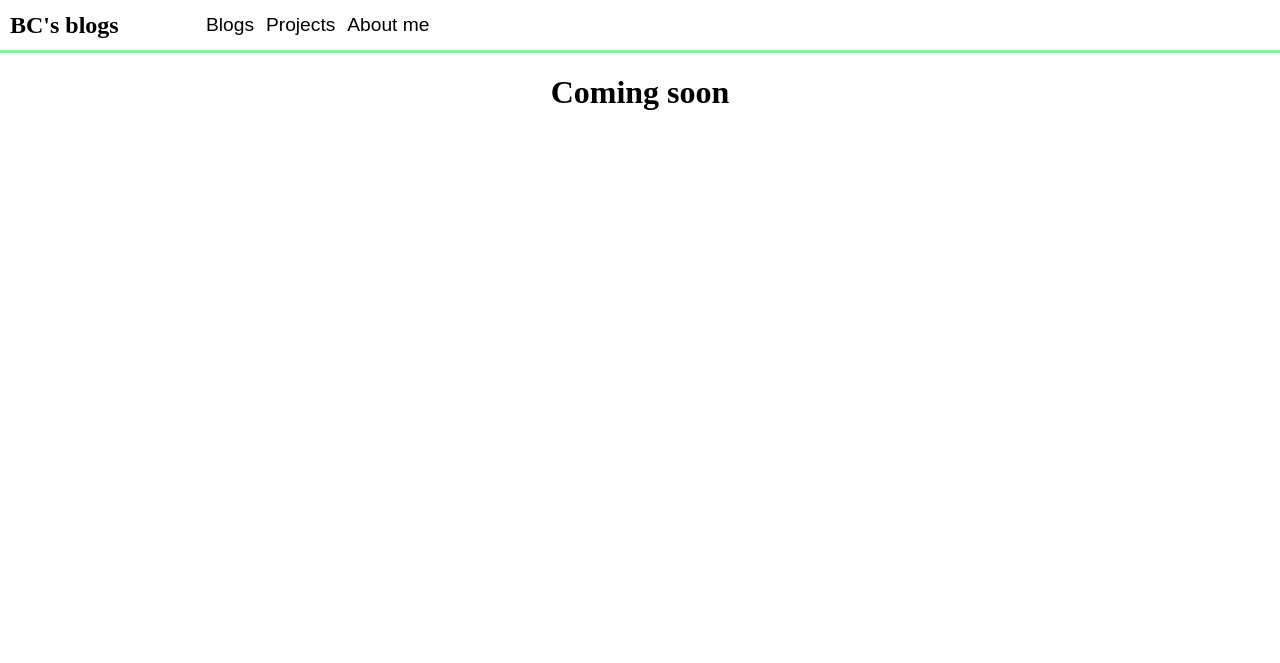
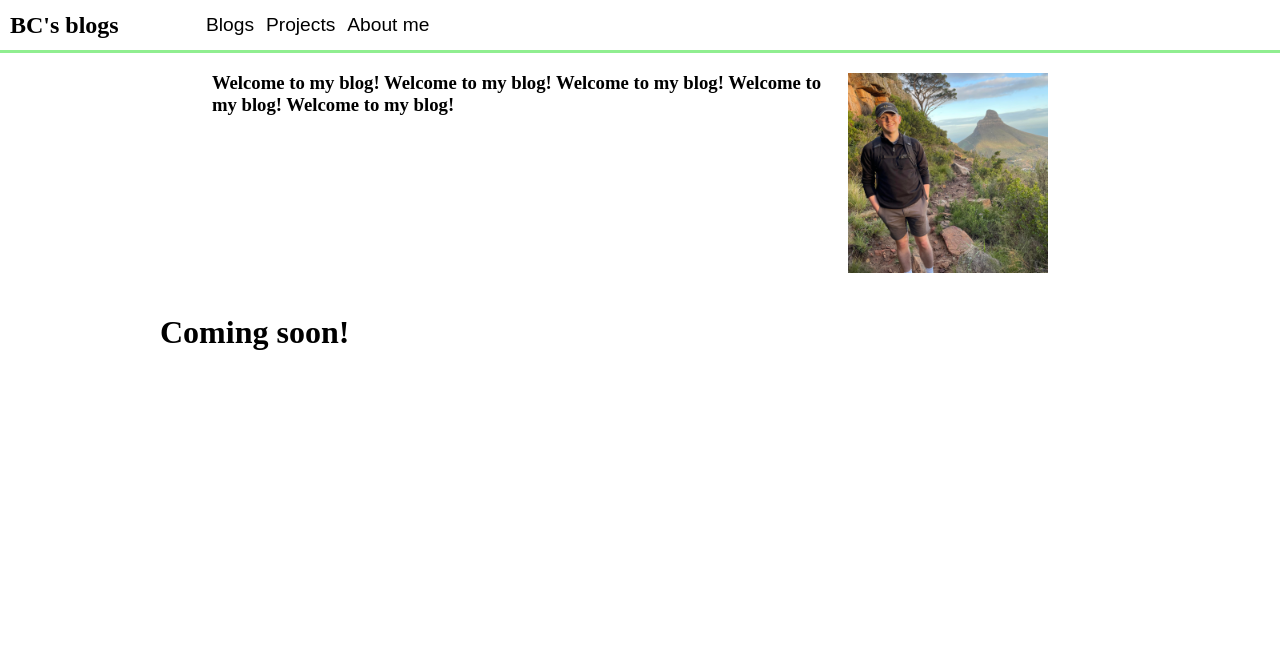
Before and after one commit to benchiverton/Blog, an ASP.NET Core app: page / in a window 1280 px wide. Shown: the top 663 px of the page. Run offline with ASP.NET Core 8, Linux system fonts and the light colour scheme; style sheets or scripts are compiled from the project's sources; some libraries are stand-ins or nearby versions.

Commit message:
Add first summary section

```diff
--- /dev/null
+++ b/src/BenChiverton.Blog/About/AboutSummary.razor
@@ -0,0 +1,12 @@
+<div class="about-container">
+    <div class="about-text-container">
+        <img class="about-image" src="images/about/profile.png" />
+        <h3>
+            Welcome to my blog!
+            Welcome to my blog!
+            Welcome to my blog!
+            Welcome to my blog!
+            Welcome to my blog!
+        </h3>
+    </div>
+</div>
--- /dev/null
+++ b/src/BenChiverton.Blog/About/AboutSummary.razor.css
@@ -0,0 +1,11 @@
+.about-container {
+    display: flex;
+    justify-content: space-evenly;
+    word-break: break-word;
+}
+
+.about-image {
+    max-width: 200px;
+    float: right;
+    margin: 20px;
+}
--- /dev/null
+++ b/src/BenChiverton.Blog/About/Index.razor
@@ -0,0 +1,3 @@
+@page "/about"
+
+<h1>Coming soon!</h1>
--- a/src/BenChiverton.Blog/Home/Index.razor
+++ b/src/BenChiverton.Blog/Home/Index.razor
@@ -1,5 +1,9 @@
 @page "/"
 
-@*TODO - Add widgets for things*@
+@using BenChiverton.Blog.About;
 
-<h1 style="text-align:center">Coming soon</h1>
+<AboutSummary />
+
+<div class="widget-container">
+    <h1>Coming soon!</h1>
+</div>
--- a/src/BenChiverton.Blog/Shared/Header.razor.css
+++ b/src/BenChiverton.Blog/Shared/Header.razor.css
@@ -13,6 +13,7 @@ header {
 }
 
 .logo {
+    width: min-content;
     height: 100%;
     font-size: 1.5em;
     font-weight: bold;
@@ -20,6 +21,7 @@ header {
     align-items: center;
     cursor: pointer;
     padding: 0 10px 0 10px;
+    white-space: nowrap;
 }
 
 nav {
--- a/src/BenChiverton.Blog/Shared/MainLayout.razor.css
+++ b/src/BenChiverton.Blog/Shared/MainLayout.razor.css
@@ -3,5 +3,7 @@
 }
 
 .main {
+    max-width: 960px;
+    margin: auto;
     padding-bottom: 50px;
 }
```
Also changed, not shown: src/BenChiverton.Blog/About/Index.razor.css (added), src/BenChiverton.Blog/BenChiverton.Blog.csproj, src/BenChiverton.Blog/wwwroot/images/about/profile.png (added).
